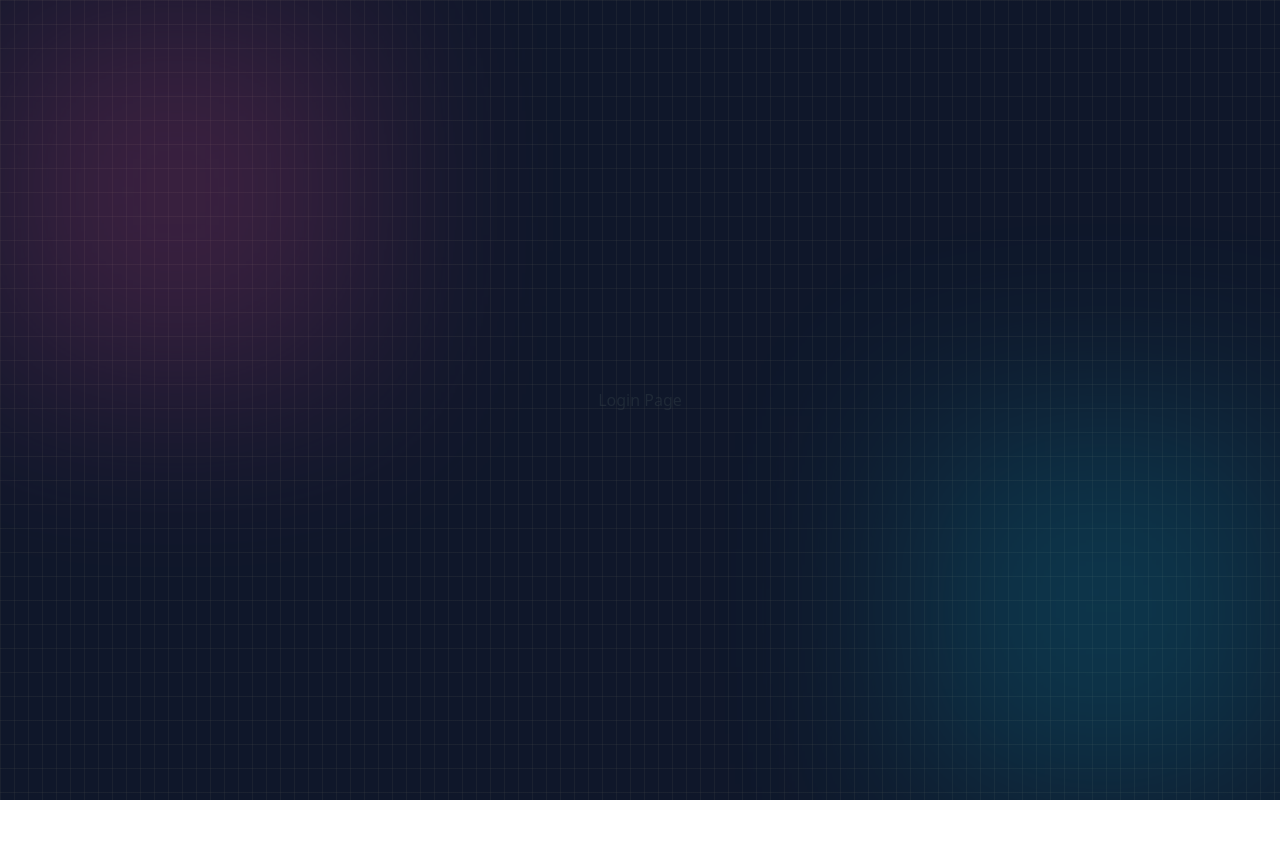
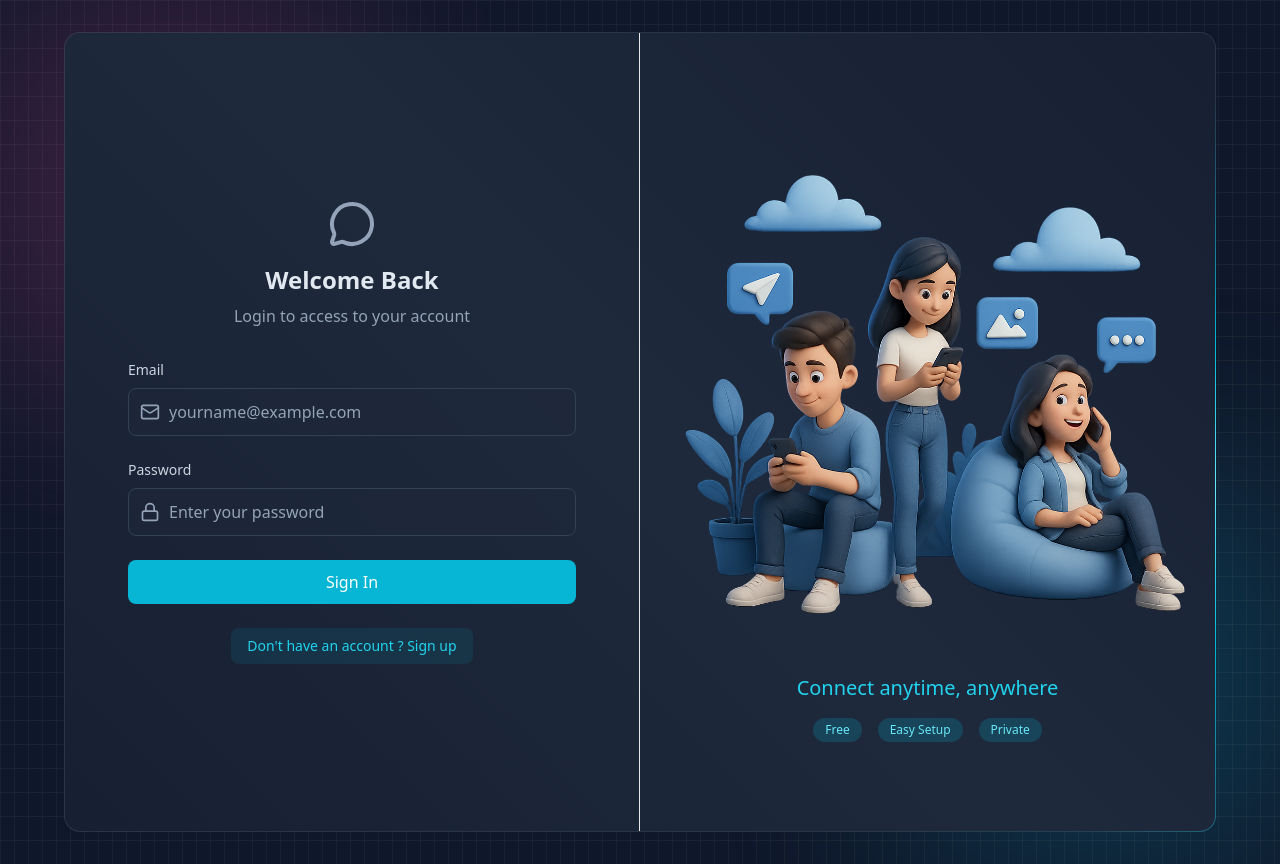
Before and after one commit to waynekhien/chat-app, a React (Vite) app in the folder frontend/: page /login in a window 1280 px wide. Before the commit the page ends 800 px from the top, so only its background shows below. Built offline with nearby package versions, Linux system fonts and the light colour scheme; no server answers.

Commit message:
login & logout implemented

```diff
--- a/frontend/src/pages/ChatPage.jsx
+++ b/frontend/src/pages/ChatPage.jsx
@@ -1,7 +1,12 @@
 import React from "react";
+import { useAuthStore } from "../store/useAuthStore.js";
 
 function ChatPage() {
-  return <div>Chat Page</div>;
+  const {logout} = useAuthStore()
+
+  return <div className="z-10">Chat Page
+    <button onClick={logout}>logout</button>
+  </div>;
 }
 
 export default ChatPage;
--- a/frontend/src/pages/LoginPage.jsx
+++ b/frontend/src/pages/LoginPage.jsx
@@ -1,11 +1,123 @@
-import React from 'react'
+import React, { useState } from 'react'
+import { useAuthStore } from '../store/useAuthStore.js';
+import BorderAnimatedContainer from '../components/BorderAnimatedContainer.jsx';
+import { LoaderIcon, LockIcon, MailIcon, MessageCircleIcon } from 'lucide-react';
+import { Link } from 'react-router';
 
 function LoginPage() {
+  const [formData, setFormData] = useState({
+      email: "",
+      password: "",
+    });
+    const { login, isLoggingIn } = useAuthStore();
+
+    const handeSubmit = (e) => {
+      e.preventDefault();
+
+      login(formData);
+    };
+
   return (
-    <div>
-      Login Page
+    <div className="w-full flex items-center justify-center p-4 bg-slate-900">
+      <div className="relative w-full max-w-6xl md:h-[800px] h-[650px]">
+        <BorderAnimatedContainer>
+          <div className="w-full flex flex-col md:flex-row">
+            {/* FORM COLUMN - LEFT SIDE */}
+            <div className="md:w-1/2 p-8 flex items-center justify-center md:border-r border-slate-600/300">
+              <div className="w-full max-w-md">
+                {/* HEADING TEXT */}
+                <div className="text-center mb-8">
+                  <MessageCircleIcon className="w-12 h-12 mx-auto text-slate-400 mb-4" />
+                  <h2 className="text-2xl font-bold text-slate-200 mb-2">
+                    Welcome Back
+                  </h2>
+                  <p className="text-slate-400">Login to access to  your account</p>
+                </div>
+
+                {/* FORM */}
+                <form onSubmit={handeSubmit} className="space-y-6">
+
+                  {/* EMAIL */}
+                  <div>
+                    <label className="auth-input-label">Email</label>
+                    <div className="relative">
+                      <MailIcon className="auth-input-icon" />
+                      <input
+                        type="email"
+                        value={formData.email}
+                        onChange={(e) =>
+                          setFormData({ ...formData, email: e.target.value })
+                        }
+                        className="input"
+                        placeholder="yourname@example.com"
+                      />
+                    </div>
+                  </div>
+
+                  {/* PASSWORD */}
+                  <div>
+                    <label className="auth-input-label">Password</label>
+                    <div className="relative">
+                      <LockIcon className="auth-input-icon" />
+                      <input
+                        type="password"
+                        value={formData.password}
+                        onChange={(e) =>
+                          setFormData({ ...formData, password: e.target.value })
+                        }
+                        className="input"
+                        placeholder="Enter your password"
+                      />
+                    </div>
+                  </div>
+
+                  {/* SUBMIT BUTTON */}
+                  <button
+                    className="auth-btn"
+                    type="submit"
+                    disabled={isLoggingIn}
+                  >
+                    {isLoggingIn ? (
+                      <LoaderIcon className="w-full h-5 animate-spin text-center" />
+                    ) : (
+                      "Sign In"
+                    )}
+                  </button>
+                </form>
+                <div className="mt-6 text-center">
+                  <Link to="/signup" className="auth-link">
+                    Don't have an account ? Sign up
+                  </Link>
+                </div>
+              </div>
+            </div>
+
+            {/* RIGHT SIDE */}
+            <div className="hidden md:w-1/2 md:flex items-center justify-center p-6 bg-gradient-to-bl form-slate-800/200 to-transparent">
+              <div>
+                <img
+                  src="/login.png"
+                  alt="People using mobile devices"
+                  className="w-full h-auto object-contain"
+                />
+                <div className="mt-6 text-center">
+                  <h3 className="text-xl font-medium text-cyan-400">
+                    Connect anytime, anywhere
+                  </h3>
+
+                  <div className="mt-4 flex justify-center gap-4">
+                    <span className="auth-badge">Free</span>
+                    <span className="auth-badge">Easy Setup</span>
+                    <span className="auth-badge">Private</span>
+                  </div>
+                </div>
+              </div>
+            </div>
+          </div>
+        </BorderAnimatedContainer>
+      </div>
     </div>
-  )
+  );
 }
 
 export default LoginPage
--- a/frontend/src/store/useAuthStore.js
+++ b/frontend/src/store/useAuthStore.js
@@ -6,6 +6,7 @@
   authUser: null,
   isCheckingAuth: true,
   isSigningUp: false,
+  isLoggingIn: false,
 
   checkAuth: async () => {
     try {
@@ -33,4 +34,30 @@
       set({ isSigningUp: false });
     }
   },
+
+  login: async (data) => {
+    set({ isLoggingIn: true });
+    try {
+      const res = await axiosInstance.post("/auth/login", data);
+      set({ authUser: res.data });
+
+      toast.success("Logged in sucessfully!");
+    } catch (error) {
+      console.log("Error in signup:", error);
+      toast.error(error.response?.data?.message || "Something went wrong");
+    } finally {
+      set({ isLoggingIn: false });
+    }
+  },
+
+  logout: async () => {
+    try {
+      await axiosInstance.post("/auth/logout");
+      set({ authUser: null });
+      toast.success("Logged out successfully");
+    } catch (error) {
+      toast.error("Error logging out");
+      console.log("Logout error:", error);
+    }
+  },
 }));
```
